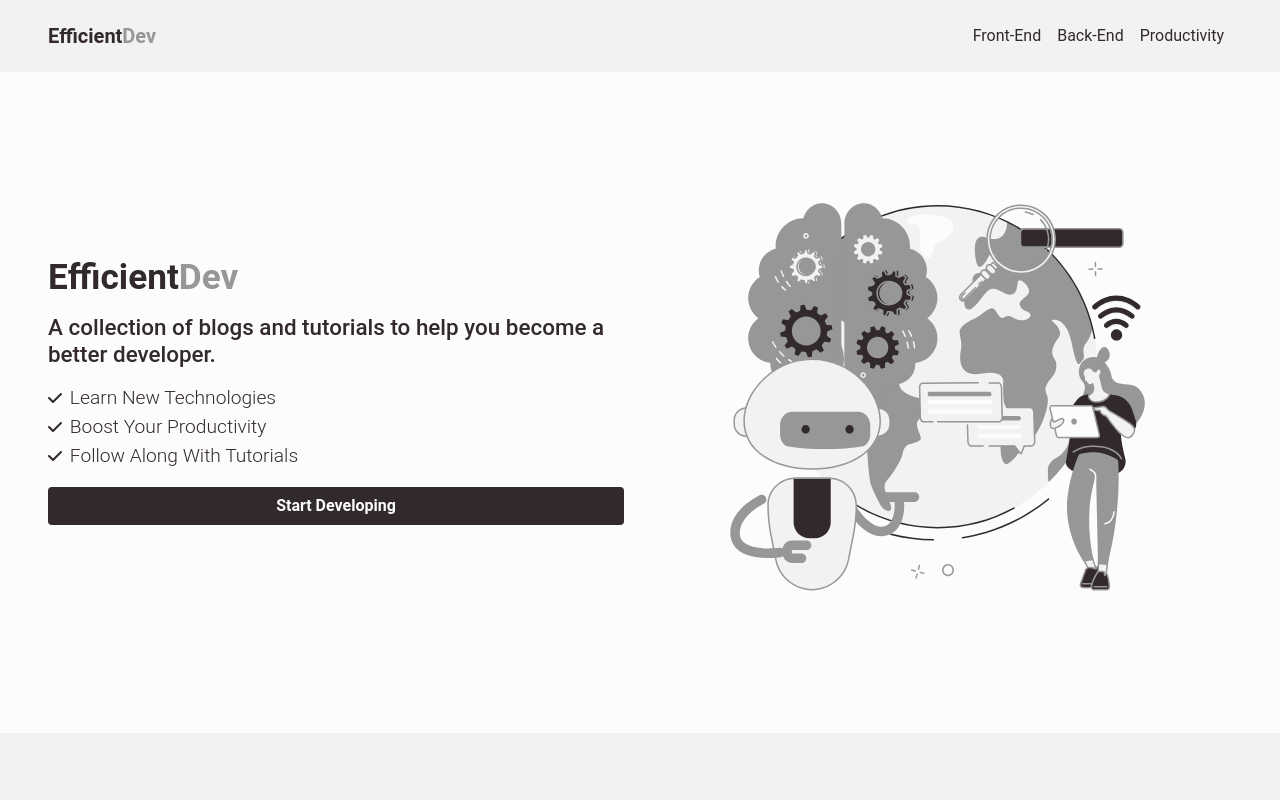
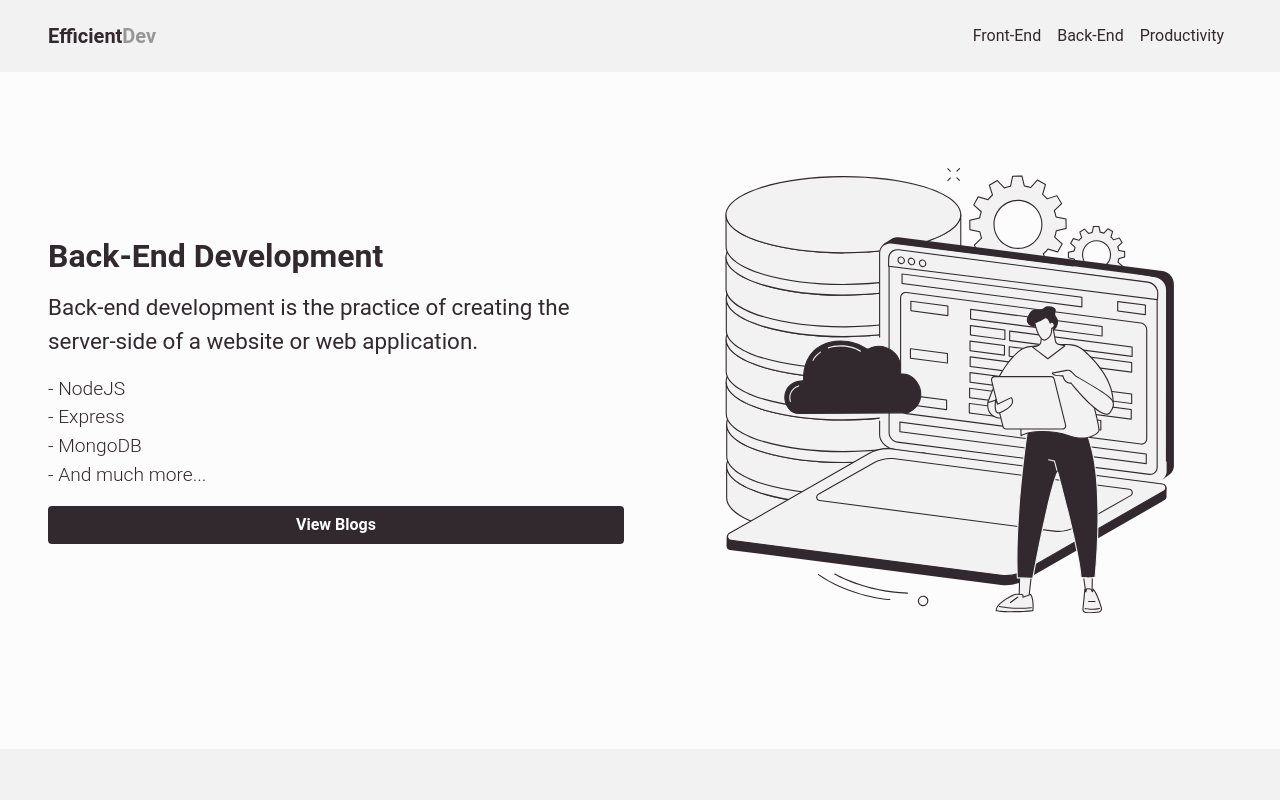
Before and after one commit to JacobBowlware/EfficientDev, a React (Create React App) app: page /blogs/2 in a window 1280 px wide. Shown: the top 800 px of the page. Built offline with nearby package versions, Linux system fonts and the light colour scheme.

Commit message:
Implement basic blog route creation & UI.

```diff
--- a/src/App.tsx
+++ b/src/App.tsx
@@ -19,6 +19,10 @@ import './css/PostCard.css';
 // Components
 import Header from './components/Header'
 import Footer from './components/Footer'
+import Blog from './components/Blogs/Blog';
+
+// Blogs Posts
+import posts from './blogs/index';
 
 function App() {
   const Root = () => {
@@ -33,10 +37,23 @@ function App() {
     createRoutesFromElements(
       <Route path="/" element={<Root />}>
         <Route index element={<Home />} />
-        <Route path="/blogs/frontend" element={<FrontEnd />} />
-        <Route path="/blogs/backend" element={<BackEnd />} />
-        <Route path="/blogs/productivity" element={<Productivity />} />
         <Route path="*" element={<Home />} />
+        <Route path="/blogs/1" element={<FrontEnd />} />
+        <Route path="/blogs/2" element={<BackEnd />} />
+        <Route path="/blogs/3" element={<Productivity />} />
+        {posts.map((post) => (
+          <Route
+            key={post.id}
+            path={`/blogs/${post.subjectId}/${post.id}`}
+            element={
+              <Blog
+                title={post.title}
+                body={post.body}
+                author={post.author}
+              />
+            }
+          />
+        ))}
       </Route>
     )
   )
--- /dev/null
+++ b/src/blogs/backend.tsx
@@ -0,0 +1,14 @@
+import { Post } from "."
+
+const posts: Post[] = [
+    {
+        title: "What is React?",
+        body: <p>React is a JavaScript library for building user interfaces.</p>,
+        author: "Jacob Bowlware",
+        date: "September 1, 2021",
+        id: 1,
+        subjectId: 2
+    }
+]
+
+export default posts;
--- /dev/null
+++ b/src/blogs/frontend.tsx
@@ -0,0 +1,14 @@
+import { Post } from "."
+
+const posts: Post[] = [
+    {
+        title: "What is React?",
+        body: <p>React is a JavaScript library for building user interfaces.</p>,
+        author: "Jacob Bowlware",
+        date: "September 1, 2021",
+        id: 1,
+        subjectId: 1
+    }
+]
+
+export default posts;
--- /dev/null
+++ b/src/blogs/index.tsx
@@ -0,0 +1,20 @@
+import BackendPosts from './backend';
+import FrontendPosts from './frontend';
+import ProductivityPosts from './productivity';
+
+export interface Post {
+    title: string;
+    body: React.ReactNode;
+    author: string;
+    date: string;
+    id: number;
+    subjectId: number;
+};
+
+const posts: Post[] = [
+    ...BackendPosts,
+    ...FrontendPosts,
+    ...ProductivityPosts
+];
+
+export default posts;
--- /dev/null
+++ b/src/blogs/productivity.tsx
@@ -0,0 +1,14 @@
+import { Post } from "."
+
+const posts: Post[] = [
+    {
+        title: "What is React?",
+        body: <p>React is a JavaScript library for building user interfaces.</p>,
+        author: "Jacob Bowlware",
+        date: "September 1, 2021",
+        id: 1,
+        subjectId: 3
+    }
+]
+
+export default posts;
--- /dev/null
+++ b/src/components/Blogs/Blog.tsx
@@ -0,0 +1,18 @@
+
+interface BlogProps {
+    title: string;
+    author: string;
+    body: React.ReactNode;
+}
+
+const Blog = ({ title, author, body }: BlogProps) => {
+    return (
+        <div className="web-section blog">
+            <h1>{title}</h1>
+            <h2>{author}</h2>
+            {body}
+        </div>
+    );
+}
+
+export default Blog;
--- a/src/components/BlogPage.tsx
+++ b/src/components/Blogs/BlogPage.tsx
@@ -1,9 +1,10 @@
-import PostCard from "./PostCard";
+import PostCard from "../PostCard";
 interface Post {
     title: string;
     description: string;
     image: string;
     link: string;
+    id: number;
 }
 
 interface BlogProps {
--- a/src/pages/blogs/BackEnd.tsx
+++ b/src/pages/blogs/BackEnd.tsx
@@ -1,15 +1,16 @@
-import BlogPage from '../../components/BlogPage';
+import BlogPage from '../../components/Blogs/BlogPage';
 import BackEndImg from '../../assets/BackEndImg.svg';
 import NodeJS from '../../assets/blog-images/NodeJS.jpeg';
 
-// TODO: Add post snippets here upon completion of blog post
+// NOTE: Back-end posts will have subjectId: 2
 const posts = [
     {
         title: "What is NodeJS",
         description: "Learn about NodeJS and why it is so popular among back-end developers.",
         image: NodeJS,
         link: "/blogs/backend/how-to-create-a-react-app",
-        id: 1
+        id: 1,
+        subjectId: 2
     },
 ]
 
--- a/src/pages/blogs/FrontEnd.tsx
+++ b/src/pages/blogs/FrontEnd.tsx
@@ -1,15 +1,16 @@
-import BlogPage from "../../components/BlogPage";
+import BlogPage from "../../components/Blogs/BlogPage";
 import FrontEndImg from '../../assets/FrontEndImg.svg';
 import ReactJS from '../../assets/blog-images/ReactJS.png';
 
-// TODO: Add post snippets here upon completion of blog post
+// NOTE: Front-end posts will have subjectId: 1
 const posts = [
     {
         title: "What is React JS",
         description: "Dive into the world of React JS and learn why so many developers use it.",
         image: ReactJS,
         link: "/blogs/frontend/what-is-react-js",
-        id: 1
+        id: 1,
+        subjectId: 1
     },
 ]
 
--- a/src/pages/blogs/Productivity.tsx
+++ b/src/pages/blogs/Productivity.tsx
@@ -1,15 +1,16 @@
-import BlogPage from '../../components/BlogPage';
+import BlogPage from '../../components/Blogs/BlogPage';
 import ProductivityImg from '../../assets/ProductivityImg.svg';
 import Productivity3 from '../../assets/blog-images/Productivity3.jpeg';
 
-// TODO: Add post snippets here upon completion of blog post
+// NOTE: Productivity posts will have subjectId: 3
 const posts = [
     {
         title: "5 Tips to Increase Productivity",
         description: "Learn some small, yet effective tips to increase your productivity today.",
         image: Productivity3,
         link: "/blogs/productivity/how-to-create-a-react-app",
-        id: 1
+        id: 1,
+        subjectId: 3
     },
 ]
 
```
